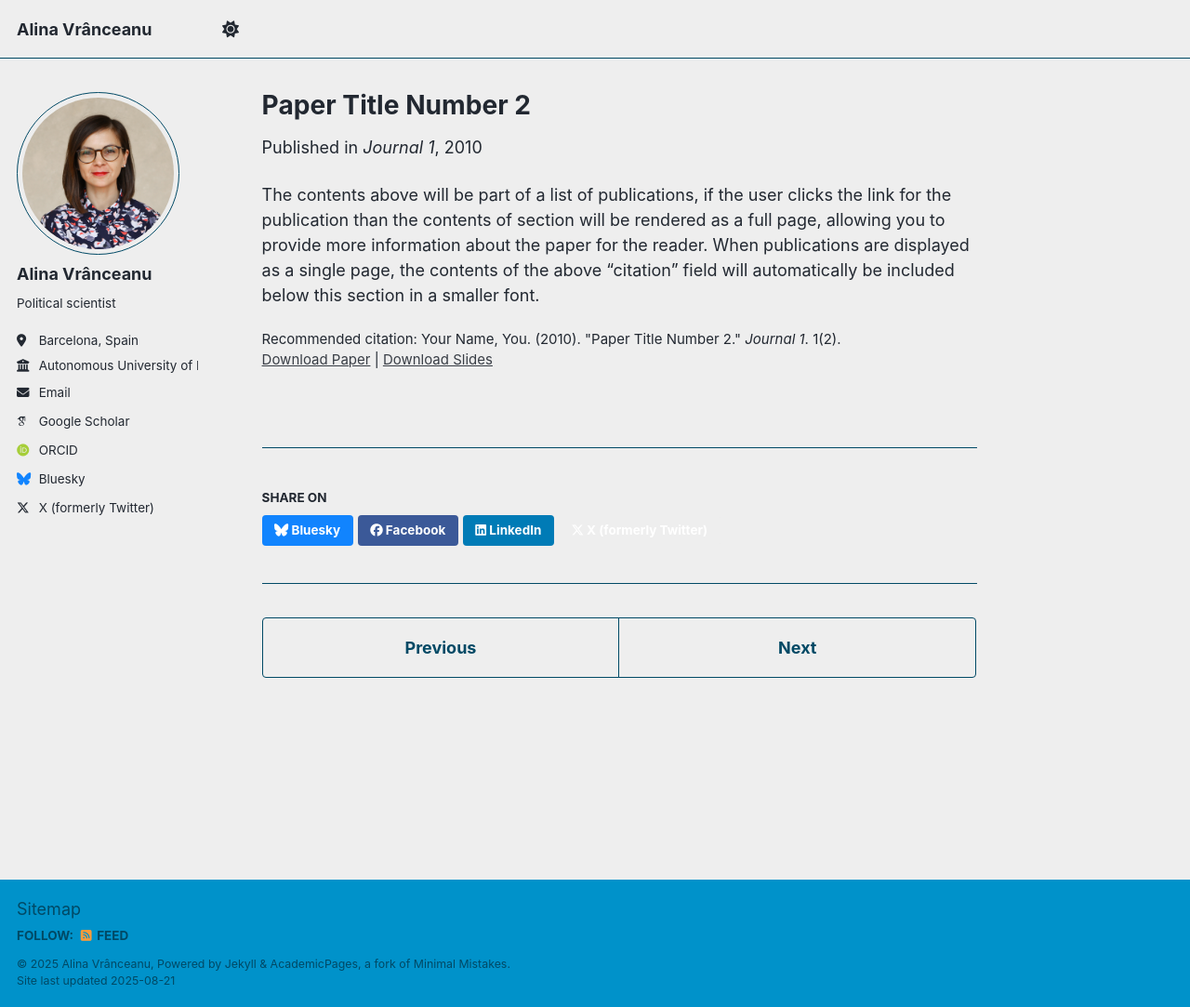
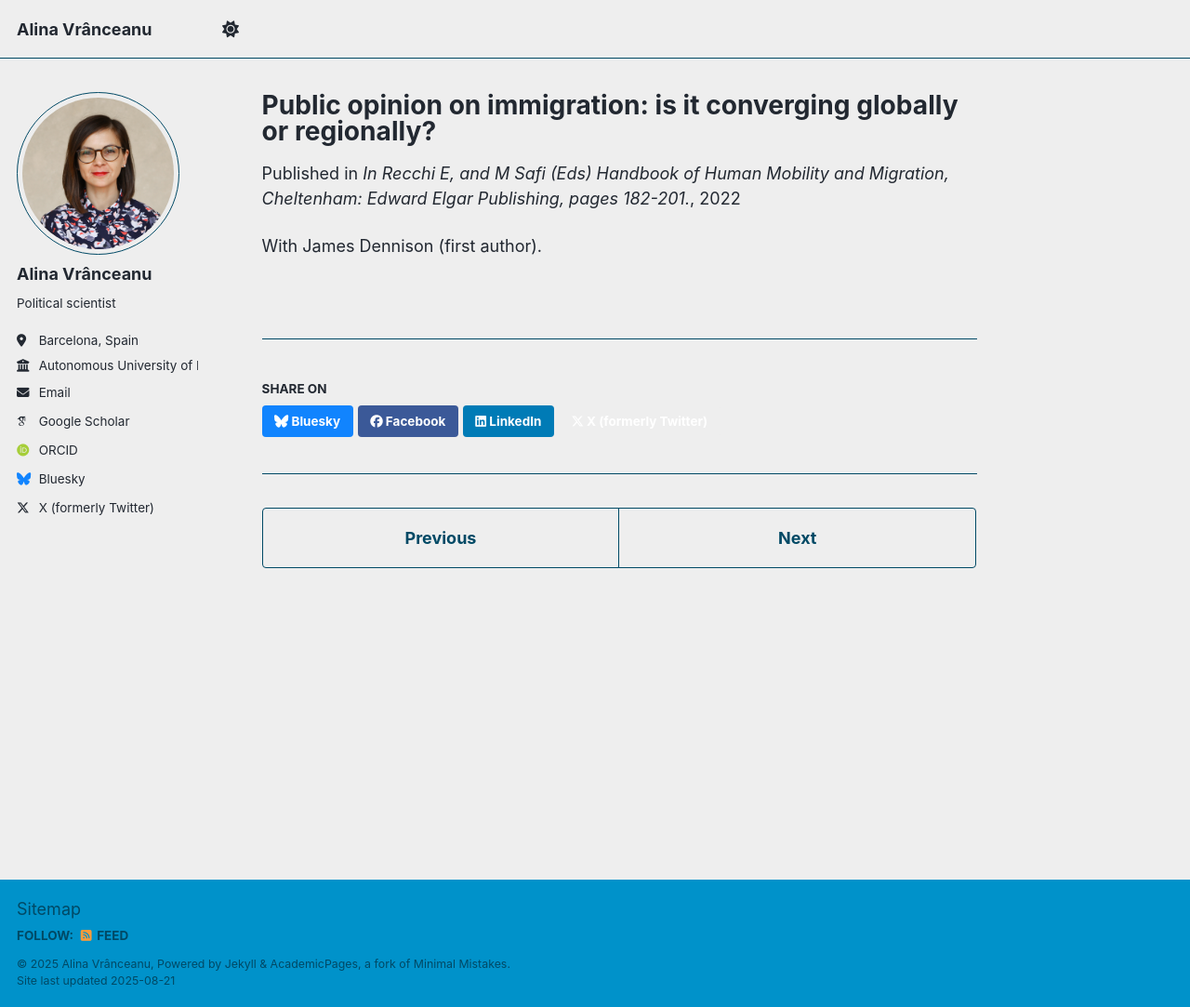
Before and after one commit to alinavranceanu/alinavranceanu.github.io, a Jekyll site: the page built from _publications/2024-Dennison-Vranceanu.md, in a window 1280 px wide and 1083 px high. Shown: the whole window at 93% size. Built offline with Jekyll 4.4.1, drawn with Linux system fonts in a browser that asks for light colours; some web fonts are replaced; a script that is not in the unit is left out.

Commit message:
Update 2024-Dennison-Vranceanu.md

```diff
--- a/_publications/2024-Dennison-Vranceanu.md
+++ b/_publications/2024-Dennison-Vranceanu.md
@@ -1,14 +1,10 @@
 ---
-title: "Paper Title Number 2"
+title: "Public opinion on immigration: is it converging globally or regionally?"
 collection: publications
-category: manuscripts
-permalink: /publication/2010-10-01-paper-title-number-2
-excerpt: 'This paper is about the number 2. The number 3 is left for future work.'
-date: 2010-10-01
-venue: 'Journal 1'
-slidesurl: 'http://academicpages.github.io/files/slides2.pdf'
-paperurl: 'http://academicpages.github.io/files/paper2.pdf'
-citation: 'Your Name, You. (2010). &quot;Paper Title Number 2.&quot; <i>Journal 1</i>. 1(2).'
+category: books
+permalink: /publication/2024-Dennison-Vranceanu
+date: 2022-01-01
+venue: 'In Recchi E, and M Safi (Eds) Handbook of Human Mobility and Migration, Cheltenham: Edward Elgar Publishing, pages 182-201.'
 ---
 
-The contents above will be part of a list of publications, if the user clicks the link for the publication than the contents of section will be rendered as a full page, allowing you to provide more information about the paper for the reader. When publications are displayed as a single page, the contents of the above "citation" field will automatically be included below this section in a smaller font.
+With James Dennison (first author).
```
